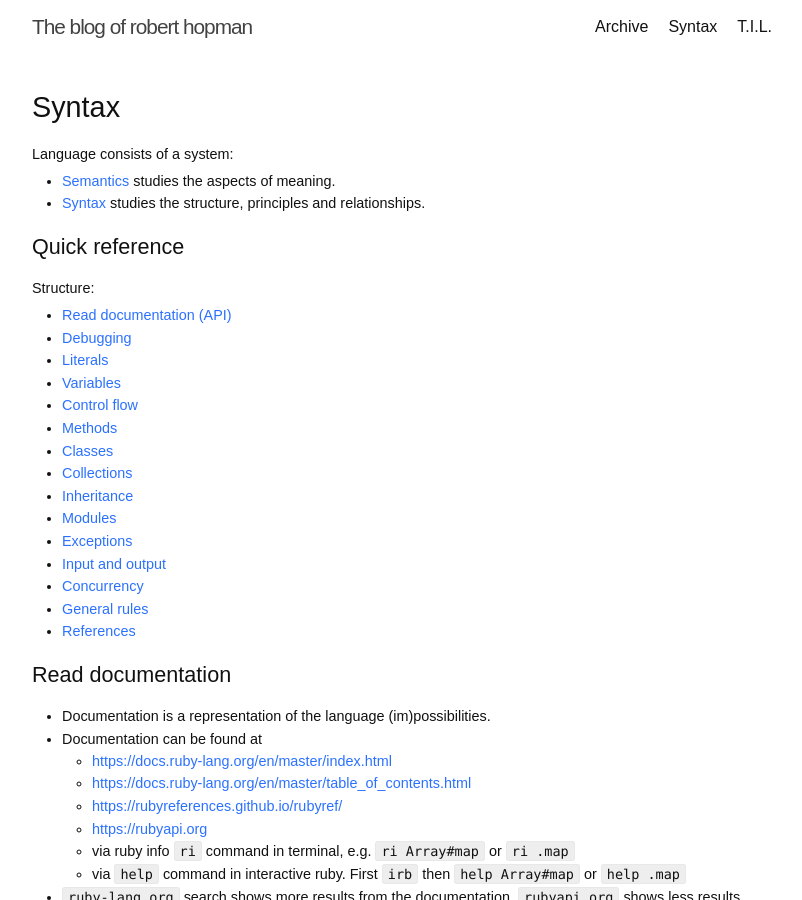
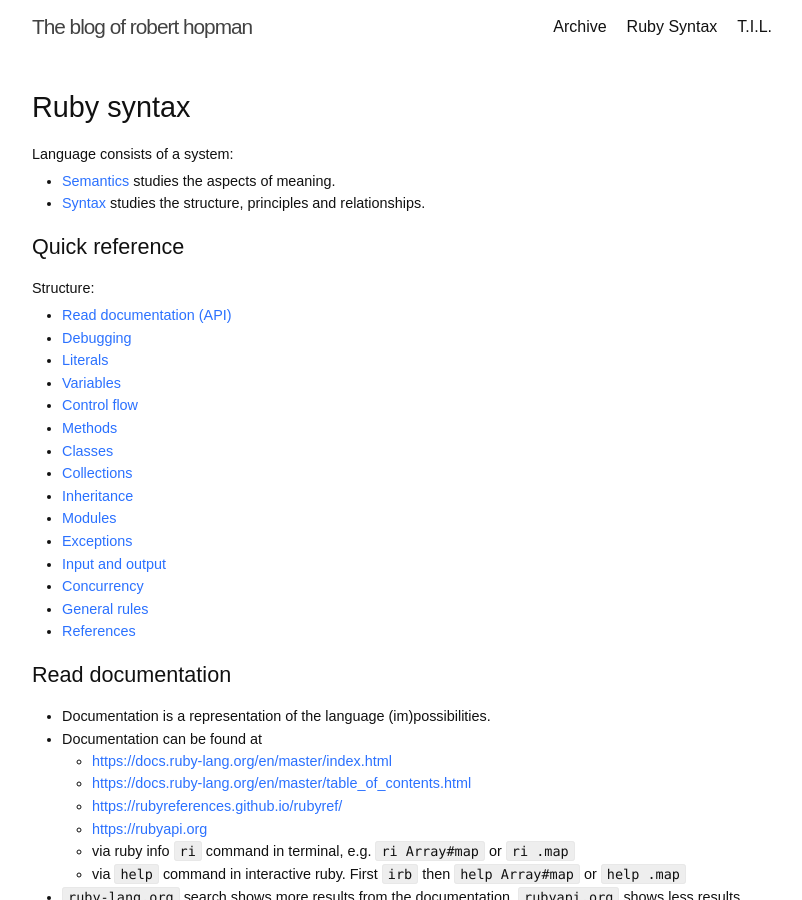
Before and after one commit to roberthopman/roberthopman.github.io, a Jekyll site: the page built from syntax.md, in a window 1280 px wide and 900 px high. Shown: the whole window, without its empty margins (238-1040 px from the left). Built offline with Jekyll 4.4.1, drawn with Linux system fonts in a browser that asks for light colours.

Commit message:
Remove gem; update title

```diff
--- a/Gemfile
+++ b/Gemfile
@@ -24,8 +24,6 @@
 # Windows does not include zoneinfo files, so bundle the tzinfo-data gem
 gem "tzinfo-data", platforms: [:mingw, :mswin, :x64_mingw, :jruby]
 
-# Performance-booster for watching directories on Windows
-gem "wdm", "~> 0.1.0" if Gem.win_platform?
 gem "standard", group: [:development, :test]
 
 # github gists
--- a/syntax.md
+++ b/syntax.md
@@ -1,10 +1,10 @@
 ---
 layout: default
-title:  Syntax
+title:  Ruby Syntax
 description: Describing the Ruby language structure
 ---
 
-# Syntax
+# Ruby syntax
 
 Language consists of a system:
 
```
